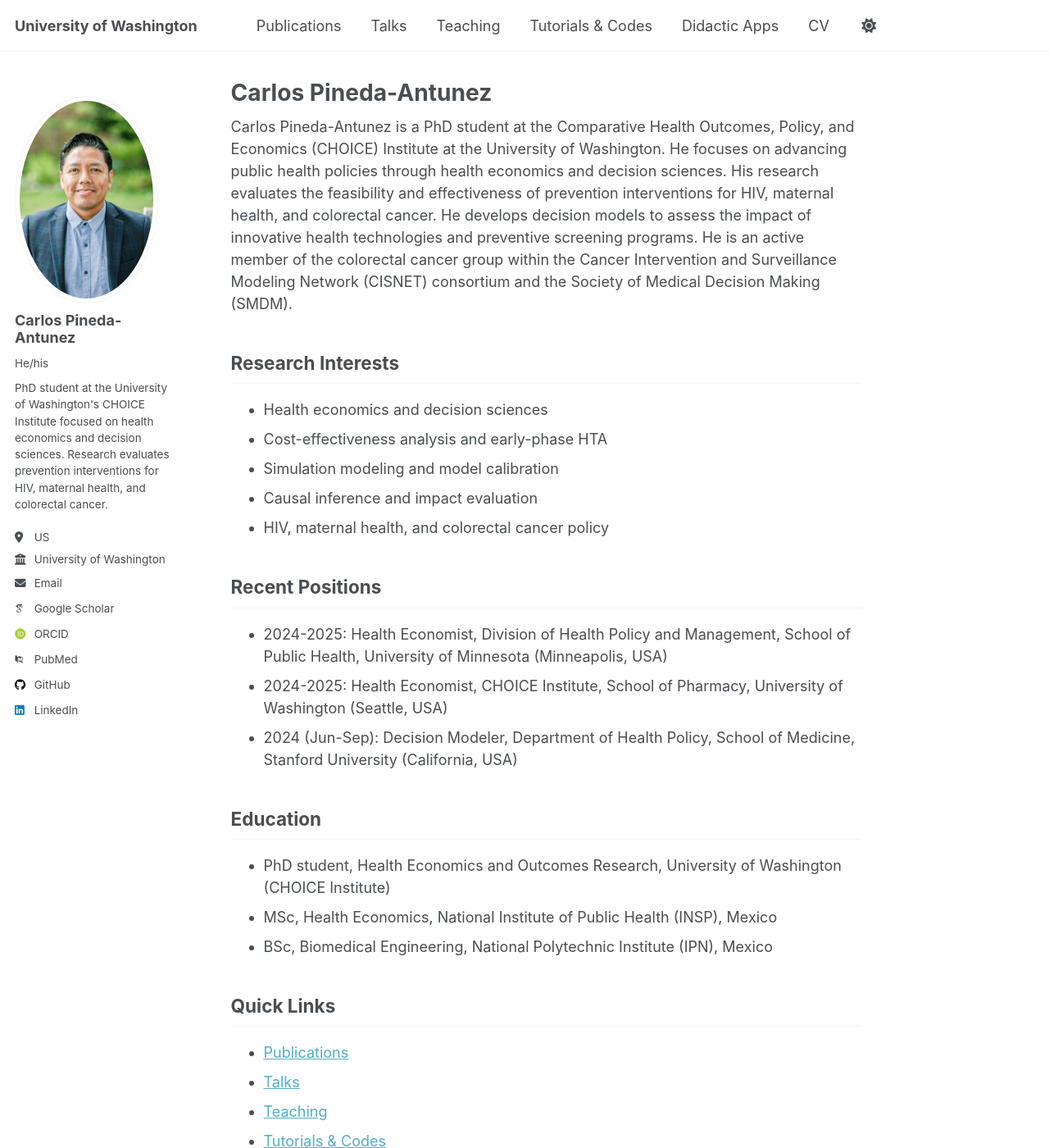
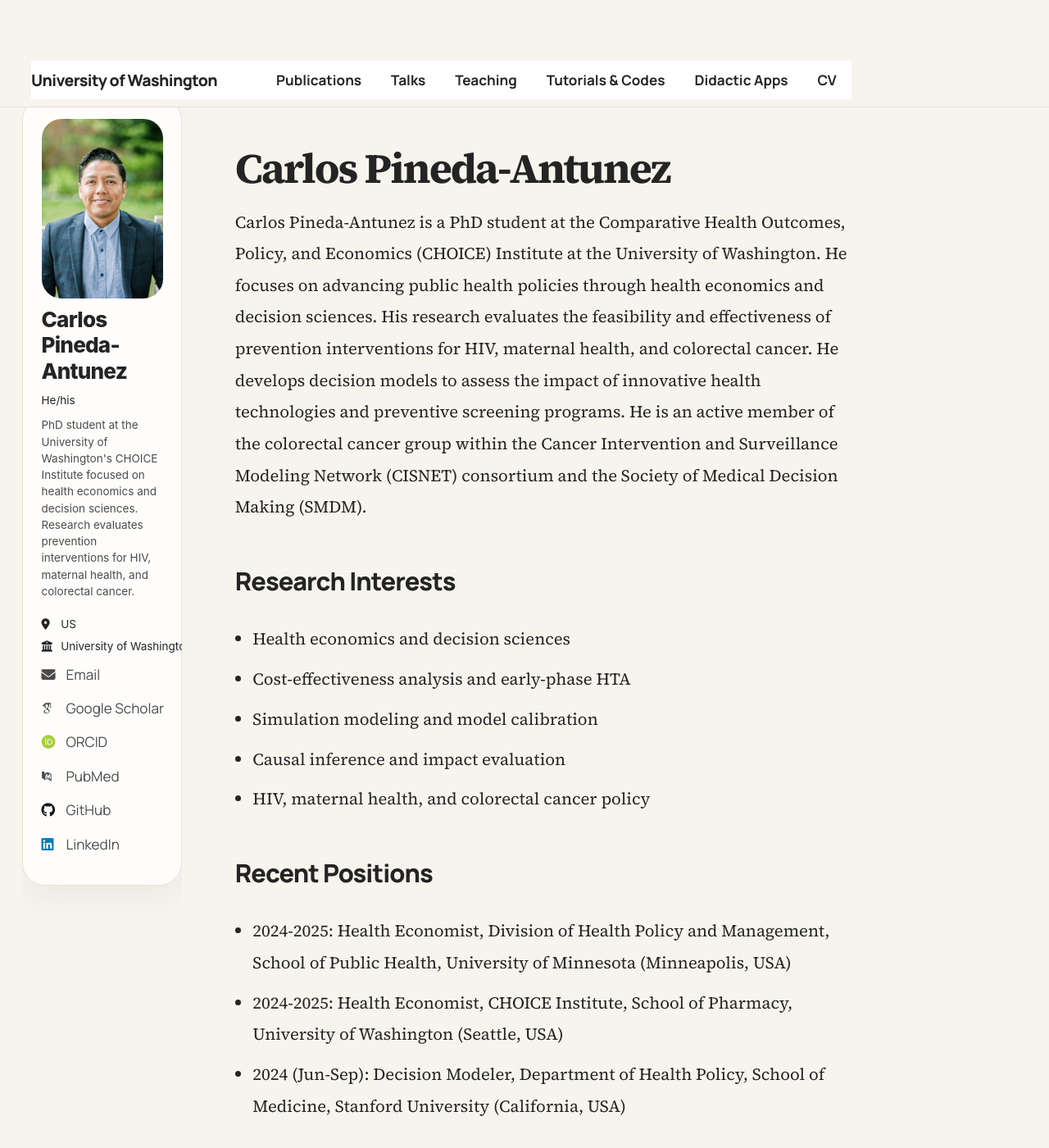
Before and after one commit to CarlosPiant/CarlosPiant.github.io, a Jekyll site: the page built from _pages/about.md, in a window 1280 px wide and 1400 px high. Shown: the whole window at 82% size. Built offline with Jekyll 4.4.1, drawn with Linux system fonts in a browser that asks for light colours; some web fonts are replaced; a script that is not in the unit is left out.

Commit message:
Add Medium-style theme and Google fonts
Introduce a Medium-inspired design: add new _sass/layout/_medium.scss containing layout and typographic overrides (colors, spacing, card styles, typography, responsive tweaks). Import the new layout in assets/css/main.scss and add Google Fonts preconnect and font stylesheet links in _includes/head/custom.html to enable Manrope, Source Serif 4, and IBM Plex Mono.

```diff
--- a/_includes/head/custom.html
+++ b/_includes/head/custom.html
@@ -1,6 +1,10 @@
 {% include base_path %}
 
 <!-- start custom head snippets -->
+
+<link rel="preconnect" href="https://fonts.googleapis.com">
+<link rel="preconnect" href="https://fonts.gstatic.com" crossorigin>
+<link href="https://fonts.googleapis.com/css2?family=Manrope:wght@400;500;700;800&family=Source+Serif+4:opsz,wght@8..60,400;8..60,600;8..60,700&family=IBM+Plex+Mono:wght@400;500&display=swap" rel="stylesheet">
 
 <!-- Support for Academicons -->
 <link rel="stylesheet" href="{{ base_path }}/assets/css/academicons.css"/>
--- /dev/null
+++ b/_sass/layout/_medium.scss
@@ -0,0 +1,357 @@
+/* ==========================================================================
+   MEDIUM-INSPIRED OVERRIDES
+   ========================================================================== */
+
+:root {
+  --cp-paper: #fffefb;
+  --cp-ink: #242424;
+  --cp-muted: #6b6b6b;
+  --cp-border: #e8e0d3;
+  --cp-accent: #1a8917;
+  --cp-accent-soft: #edf7ec;
+  --cp-shadow: 0 14px 36px rgba(36, 36, 36, 0.05);
+}
+
+html,
+body {
+  background: #f7f4ed;
+}
+
+body {
+  color: var(--cp-ink);
+  font-family: "Manrope", "Avenir Next", "Segoe UI", sans-serif;
+  -webkit-font-smoothing: antialiased;
+  text-rendering: optimizeLegibility;
+}
+
+#theme-toggle {
+  display: none;
+}
+
+.greedy-nav,
+.masthead {
+  background: rgba(247, 244, 237, 0.92);
+}
+
+.masthead {
+  position: sticky;
+  top: 0;
+  z-index: 30;
+  border-bottom: 1px solid var(--cp-border);
+  backdrop-filter: blur(14px);
+  box-shadow: none;
+}
+
+.masthead__inner-wrap {
+  max-width: 1240px;
+}
+
+.greedy-nav a {
+  color: var(--cp-ink);
+  font-family: "Manrope", "Avenir Next", sans-serif;
+  font-size: 0.95rem;
+  font-weight: 600;
+  text-decoration: none;
+}
+
+.greedy-nav .visible-links a:hover,
+.greedy-nav .visible-links a:focus {
+  color: var(--cp-accent);
+}
+
+.masthead__menu-item--lg a {
+  font-size: 1.08rem;
+  font-weight: 800;
+  letter-spacing: -0.03em;
+}
+
+#main {
+  max-width: 1280px;
+  margin-top: 2.75rem;
+  padding-left: 1.5rem;
+  padding-right: 1.5rem;
+}
+
+.page .page__inner-wrap,
+.archive {
+  background: transparent;
+}
+
+.page .page__inner-wrap {
+  max-width: 780px;
+}
+
+.page__title,
+.archive__item-title,
+.page__lead,
+.author__bio,
+.archive__item-excerpt,
+.tutorial-summary,
+.page__content p,
+.page__content li,
+.page__content dd,
+.page__content blockquote,
+.page__content figcaption {
+  font-family: "Source Serif 4", Georgia, serif;
+}
+
+.page__title {
+  font-size: clamp(2.7rem, 4vw, 4.6rem);
+  line-height: 0.96;
+  letter-spacing: -0.04em;
+  margin-bottom: 1.2rem;
+}
+
+.page__lead {
+  color: #3f3f3f;
+  font-size: 1.35rem;
+  line-height: 1.55;
+}
+
+.page__meta,
+.archive .page__meta,
+.page__footer-copyright,
+.page__footer-follow,
+.author__urls,
+.author__urls a {
+  font-family: "Manrope", "Avenir Next", sans-serif;
+}
+
+.page__content {
+  color: var(--cp-ink);
+}
+
+.page__content h2,
+.page__content h3,
+.page__content h4,
+.page__content h5,
+.page__content h6 {
+  border-bottom: 0;
+  font-family: "Manrope", "Avenir Next", sans-serif;
+  font-weight: 800;
+  letter-spacing: -0.03em;
+}
+
+.page__content h2 {
+  margin-top: 2.9rem;
+  margin-bottom: 1rem;
+  font-size: clamp(1.7rem, 2.3vw, 2.4rem);
+}
+
+.page__content h3 {
+  font-size: 1.35rem;
+}
+
+.page__content p,
+.page__content li,
+.page__content dd {
+  font-size: 1.13rem;
+  line-height: 1.9;
+}
+
+.page__content ul,
+.page__content ol {
+  padding-left: 1.2rem;
+}
+
+.page__content a,
+.archive a,
+.author__urls a,
+.page__footer a {
+  color: var(--cp-accent);
+  text-decoration-color: rgba(26, 137, 23, 0.32);
+  text-decoration-thickness: 0.08em;
+  text-underline-offset: 0.12em;
+}
+
+.page__content a:hover,
+.archive a:hover,
+.author__urls a:hover,
+.page__footer a:hover {
+  color: #156d13;
+}
+
+.page__content blockquote {
+  margin: 2rem 0;
+  padding: 1.1rem 1.4rem;
+  border-left: 4px solid #cedfbf;
+  background: rgba(255, 255, 255, 0.78);
+  border-radius: 0 18px 18px 0;
+  color: #454545;
+}
+
+.page__content figure img,
+.archive__item,
+.page__related--tutorials .tutorial-related-card,
+.page__content iframe,
+.page__content table {
+  box-shadow: var(--cp-shadow);
+}
+
+.page__content figure img,
+.page__content iframe {
+  border-radius: 22px;
+  border: 1px solid var(--cp-border);
+  background: #fff;
+}
+
+.page__content table {
+  overflow: hidden;
+  border-radius: 18px;
+  border: 1px solid var(--cp-border);
+  background: #fff;
+}
+
+.archive {
+  max-width: 900px;
+}
+
+.list__item {
+  padding-right: 0 !important;
+  margin-bottom: 1.35rem;
+}
+
+.archive__item {
+  padding: 1.8rem 2rem;
+  border: 1px solid var(--cp-border);
+  border-radius: 28px;
+  background: var(--cp-paper);
+  box-shadow: var(--cp-shadow);
+  transition: transform 0.18s ease, box-shadow 0.18s ease, border-color 0.18s ease;
+}
+
+.archive__item:hover {
+  transform: translateY(-2px);
+  border-color: #d8cfbf;
+  box-shadow: 0 18px 42px rgba(36, 36, 36, 0.08);
+}
+
+.archive__item-title {
+  margin-top: 0;
+  margin-bottom: 0.75rem;
+  font-size: clamp(1.6rem, 2vw, 2rem);
+  line-height: 1.08;
+}
+
+.archive__item-title a {
+  color: var(--cp-ink);
+  text-decoration: none;
+}
+
+.archive__item-excerpt {
+  color: #4f4f4f;
+  font-size: 1.05rem;
+  line-height: 1.75;
+}
+
+.sidebar {
+  @include breakpoint($large) {
+    padding-top: calc(#{$masthead-height} + 2rem);
+  }
+}
+
+.sidebar > div {
+  background: rgba(255, 255, 255, 0.82);
+  border: 1px solid var(--cp-border);
+  border-radius: 28px;
+  padding: 1.4rem 1.25rem;
+  box-shadow: var(--cp-shadow);
+}
+
+.author__avatar img {
+  border: 0;
+  border-radius: 24px;
+  padding: 0;
+}
+
+.author__content {
+  padding-right: 0;
+}
+
+.sidebar .author__name {
+  font-size: 1.45rem;
+  font-weight: 800;
+  letter-spacing: -0.03em;
+}
+
+.author__bio {
+  color: #4b4b4b;
+  line-height: 1.75;
+}
+
+.author__urls-wrapper .btn {
+  display: none !important;
+}
+
+.author__urls a {
+  margin-bottom: 0.25rem;
+  padding: 0.25rem 0;
+  color: #4b4b4b;
+  font-size: 0.95rem;
+  text-decoration: none;
+}
+
+.author__urls a:hover {
+  color: var(--cp-accent);
+}
+
+.btn,
+.btn--inverse {
+  border-radius: 999px;
+  border: 1px solid #1f1f1f;
+  background: #1f1f1f;
+  color: #fff;
+  box-shadow: none;
+}
+
+.btn:hover,
+.btn--inverse:hover {
+  background: var(--cp-accent);
+  border-color: var(--cp-accent);
+  color: #fff;
+}
+
+.page__footer {
+  margin-top: 4rem;
+  border-top: 1px solid var(--cp-border);
+  background: transparent;
+}
+
+.page__footer-follow {
+  display: none;
+}
+
+.page__footer-copyright {
+  color: var(--cp-muted);
+  font-size: 0.85rem;
+}
+
+.greedy-nav .hidden-links {
+  border: 1px solid var(--cp-border);
+  border-radius: 18px;
+  box-shadow: var(--cp-shadow);
+}
+
+@include breakpoint(max-width $medium) {
+  #main {
+    padding-left: 1rem;
+    padding-right: 1rem;
+  }
+
+  .archive__item,
+  .sidebar > div {
+    border-radius: 22px;
+    padding: 1.25rem;
+  }
+
+  .page__title {
+    font-size: 2.4rem;
+  }
+
+  .page__content p,
+  .page__content li,
+  .page__content dd,
+  .archive__item-excerpt {
+    font-size: 1.03rem;
+  }
+}
--- a/assets/css/main.scss
+++ b/assets/css/main.scss
@@ -37,6 +37,7 @@
     "layout/apps",
     "layout/tutorials",
     "layout/sidebar",
+    "layout/medium",
     "layout/json_cv",
 
     "vendor/font-awesome/fontawesome",
```
